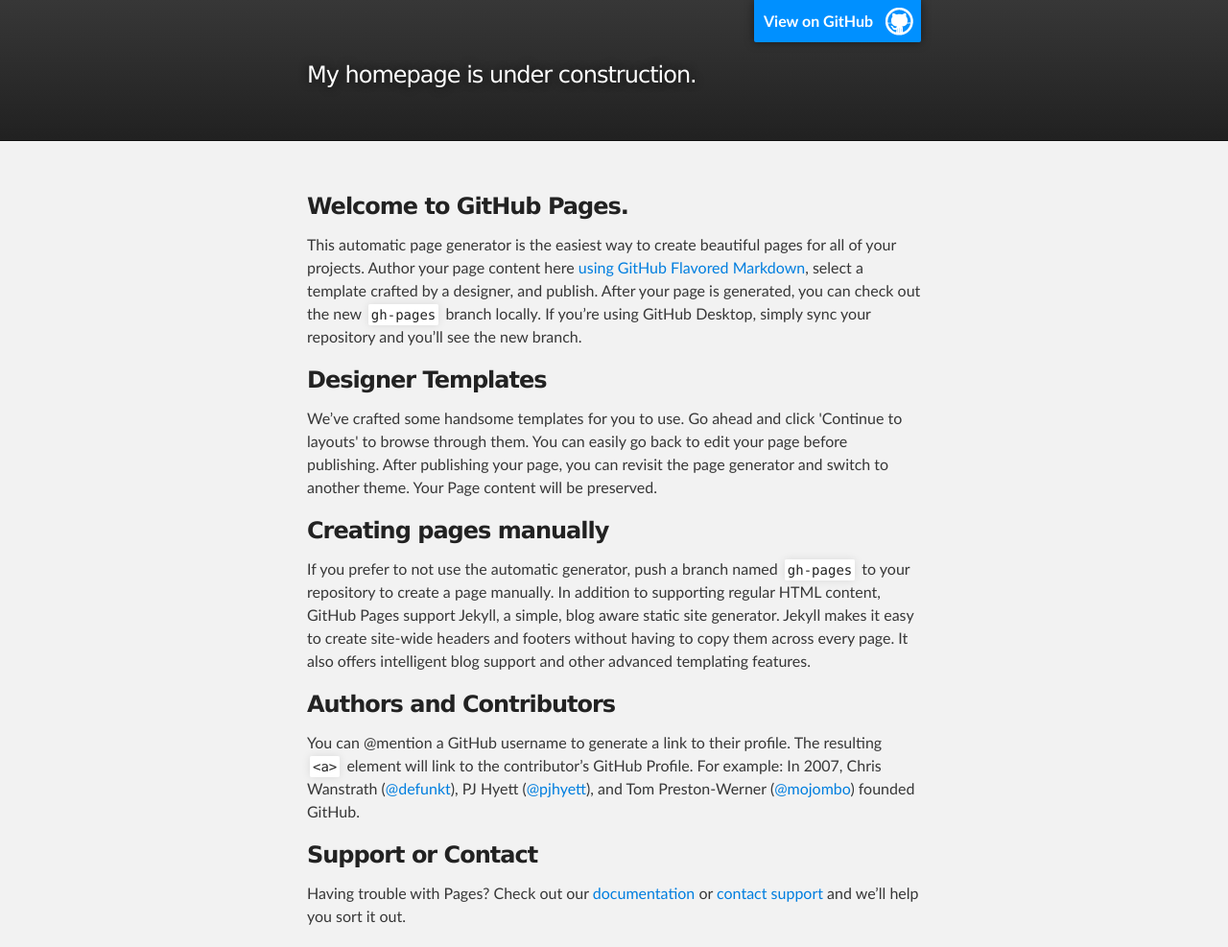
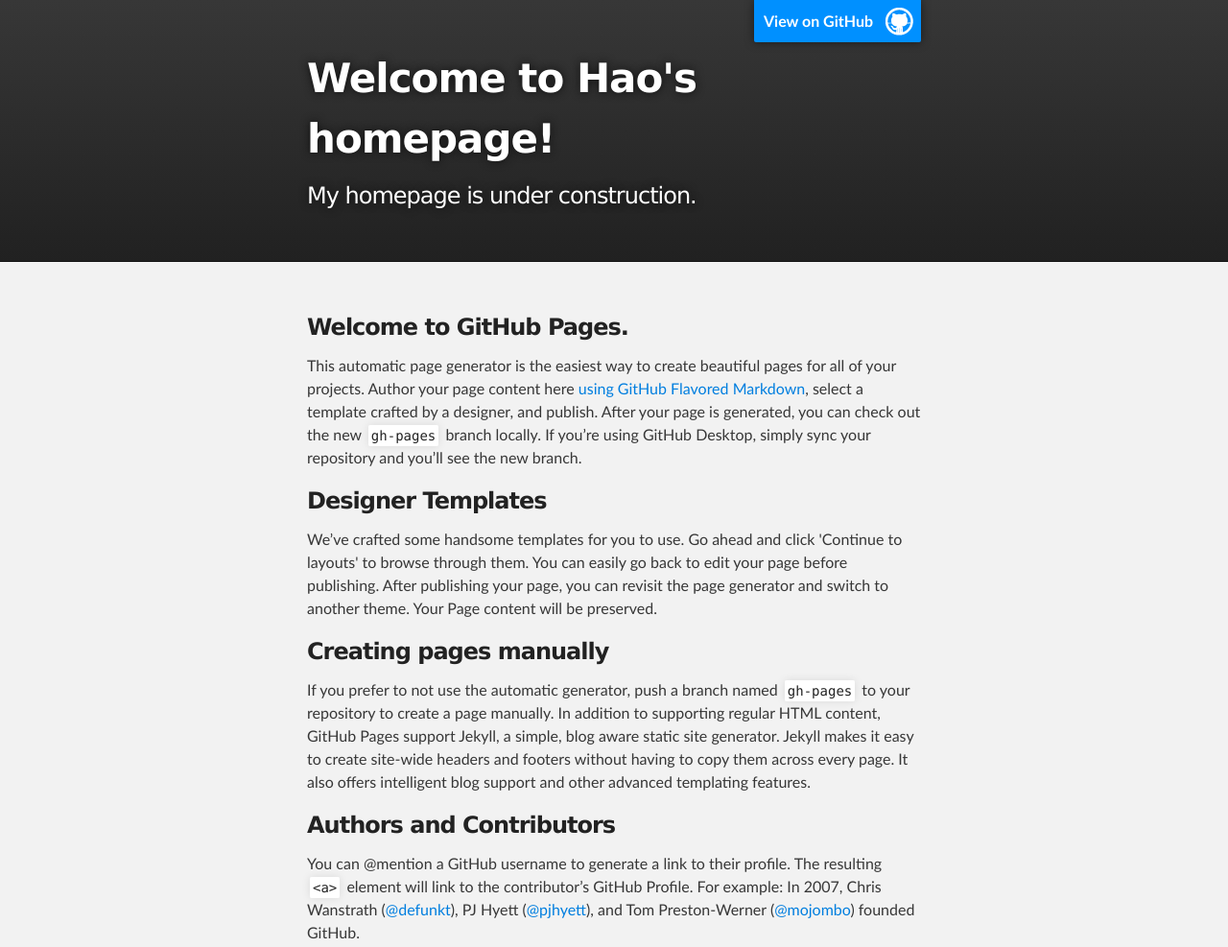
Before and after one commit to uewik/uewik.github.io, a plain HTML site: page index.html in a window 1280 px wide. Shown: the top 987 px of the page at 96% size. Drawn offline with Linux system fonts and the light colour scheme.

Commit message:
Update index.html

```diff
--- a/index.html
+++ b/index.html
@@ -8,7 +8,7 @@
 
     <link rel="stylesheet" type="text/css" media="screen" href="stylesheets/stylesheet.css">
 
-    <title>Welcome to Hao's homepage!</title>
+    <title></title>
   </head>
 
   <body>
@@ -18,7 +18,7 @@
         <header class="inner">
           <a id="forkme_banner" href="https://github.com/uewik">View on GitHub</a>
 
-          <h1 id="project_title"></h1>
+          <h1 id="project_title">Welcome to Hao's homepage!</h1>
           <h2 id="project_tagline">My homepage is under construction.</h2>
 
         </header>
```
